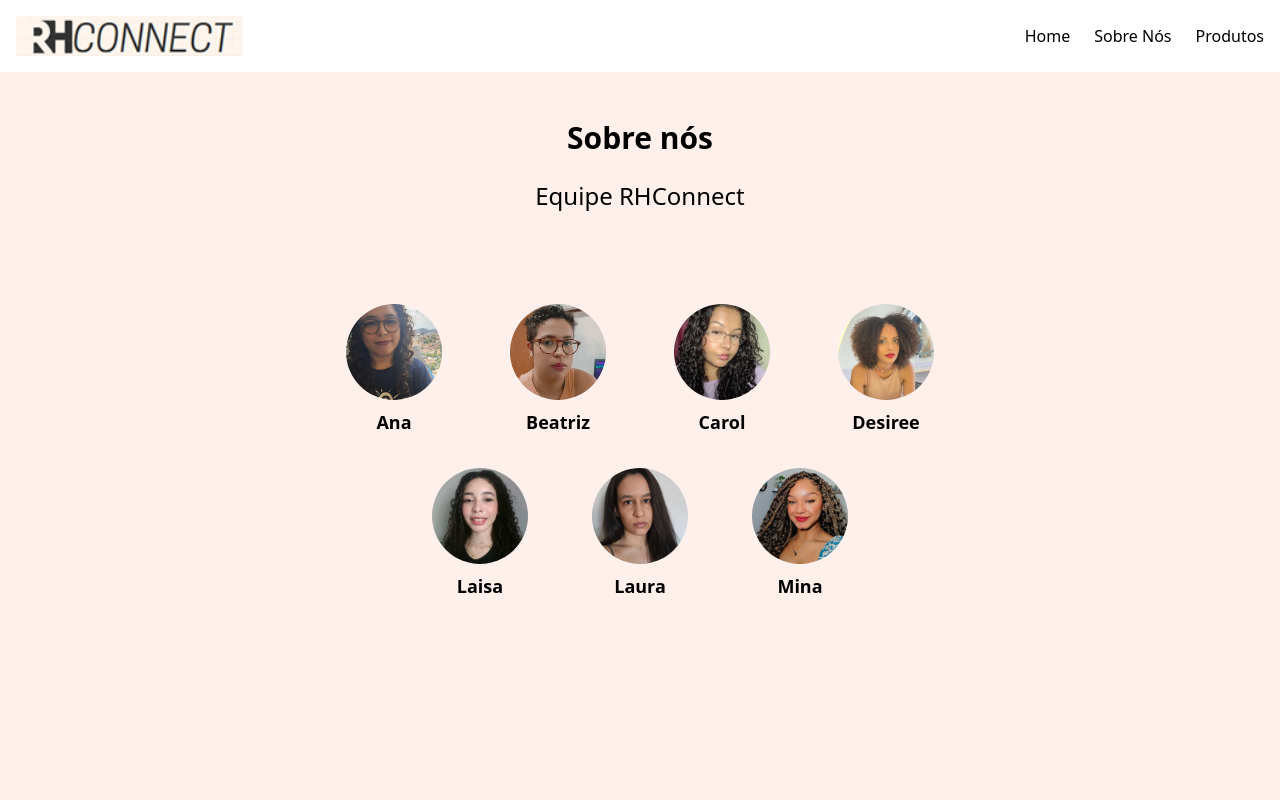
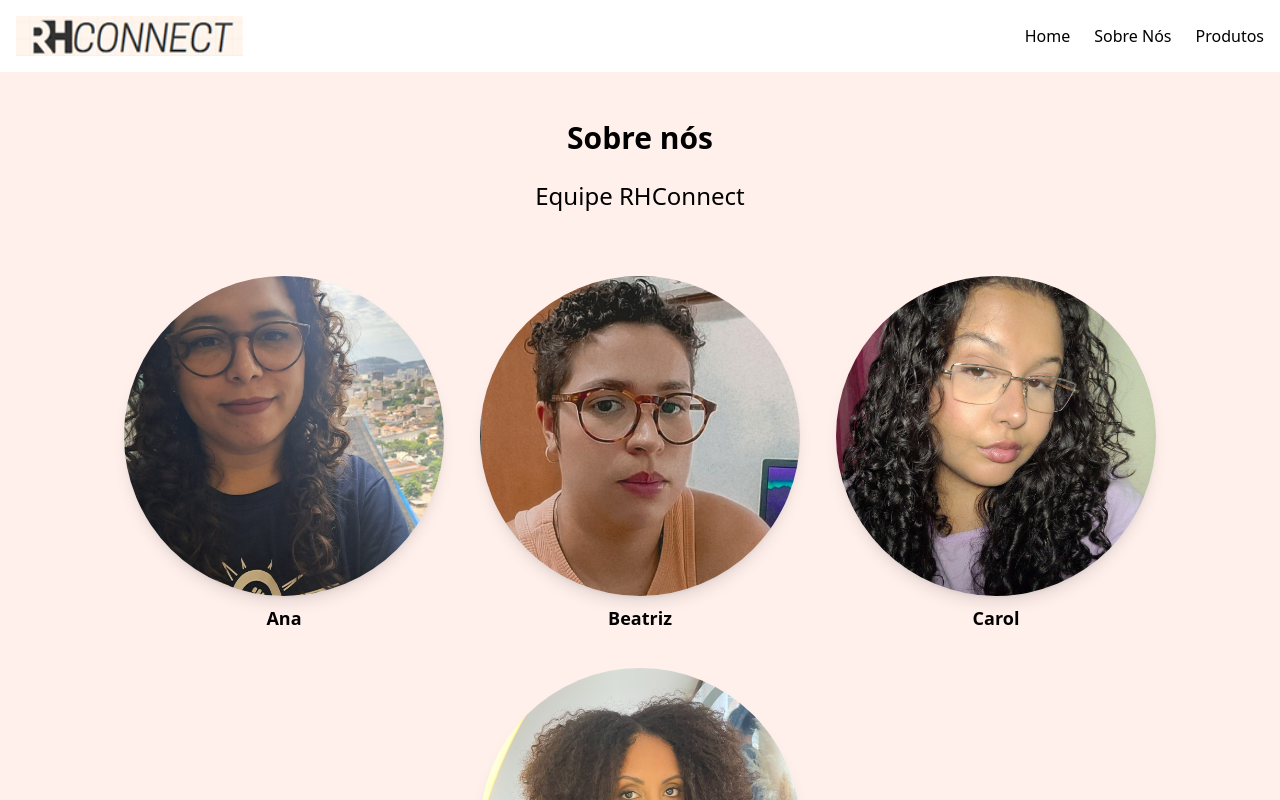
Before and after one commit to 0M1n40/frontRH-Equipe1, a React (Vite) app: page /sobre in a window 1280 px wide. Shown: the top 800 px of the page. Built offline with nearby package versions, Linux system fonts and the light colour scheme.

Commit message:
Aumento de fotos

```diff
--- a/src/components/membro/Membro.tsx
+++ b/src/components/membro/Membro.tsx
@@ -5,17 +5,18 @@ type MembroProps = {
   onClick: () => void
 };
 
-function Membro({ membro, onClick  }: MembroProps) {
+function Membro({ membro, onClick }: MembroProps) {
   return (
-    <div className="w-32 text-center cursor-pointer" onClick={onClick}>
+    <div className="w-80 text-center cursor-pointer" onClick={onClick}>
       <img
         src={membro.photo}
         alt={membro.name}
-        className="w-24 h-24 mx-auto rounded-full object-cover mb-2"
+        className="w-80 h-80 mx-auto rounded-full object-cover mb-2 shadow-lg"
       />
       <h2 className="text-lg font-semibold">{membro.name}</h2>
     </div>
   );
 }
 
+
 export default Membro;
--- a/src/pages/home/Home.tsx
+++ b/src/pages/home/Home.tsx
@@ -1,12 +1,12 @@
-import './Home.css';
-import ProjetoIntegradorSlide from '../../utils/img/ProjetoIntegradorSlide.png';
+import "./Home.css";
+import ProjetoIntegradorSlide from "../../utils/img/ProjetoIntegradorSlide.png";
+import { Link } from "react-router-dom";
 
 function Home() {
   return (
     <>
       <div className="home-background flex justify-center items-center min-h-screen px-0">
         <div className="w-[90vw] flex flex-col items-center gap-6">
-
           {/* Imagem */}
           <img
             src={ProjetoIntegradorSlide}
@@ -16,9 +16,10 @@ function Home() {
 
           {/* Botão abaixo da imagem */}
           <div className="botao-nova-postagem">
+            <Link to="/sobre" className="text-lg md:text-xl font-bold">
               Contate-nos
+            </Link>
           </div>
-
         </div>
       </div>
     </>
--- a/src/pages/sobrenos/SobreNos.tsx
+++ b/src/pages/sobrenos/SobreNos.tsx
@@ -31,7 +31,7 @@ function SobreNos() {
   return (
     <div className="bg-custom-color min-h-screen w-full p-6 ">
       <h1 className="text-3xl font-bold text-center py-6">Sobre nós</h1>
-      <p className="text-center mb-06 text-2xl font-medium">Equipe RHConnect</p>
+      <p className="text-center text-2xl font-medium mb-16">Equipe RHConnect</p>
 
       <div className=" flex flex-col items-center justify-center min-h-[60vh]">
         <div className="flex justify-center gap-9 flex-wrap">
```
Lines whose indentation alone changed are shown as unchanged.
